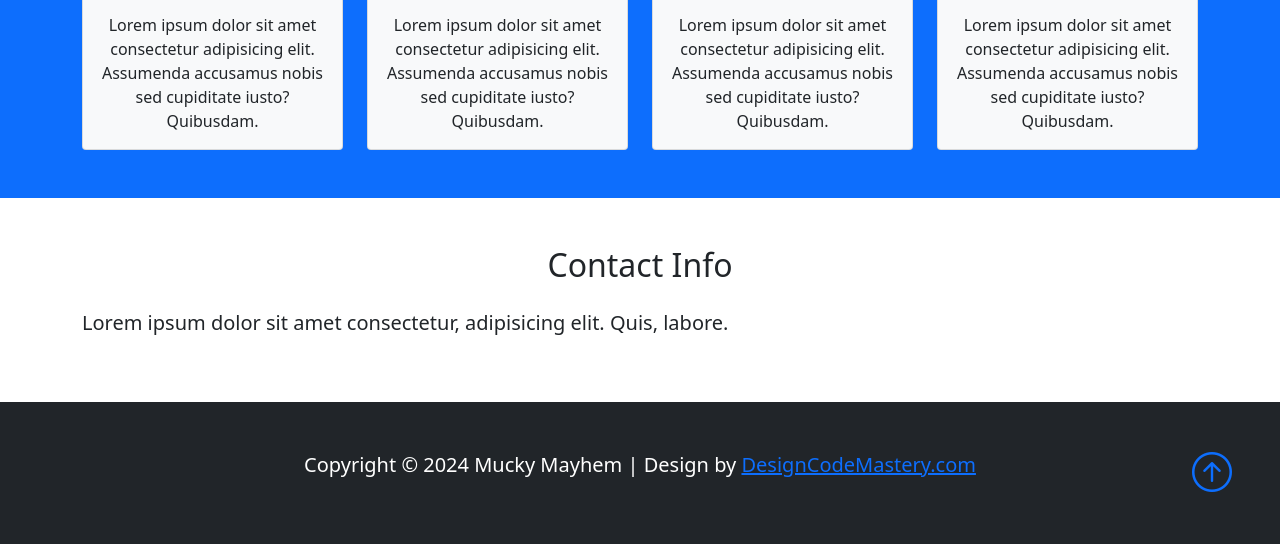
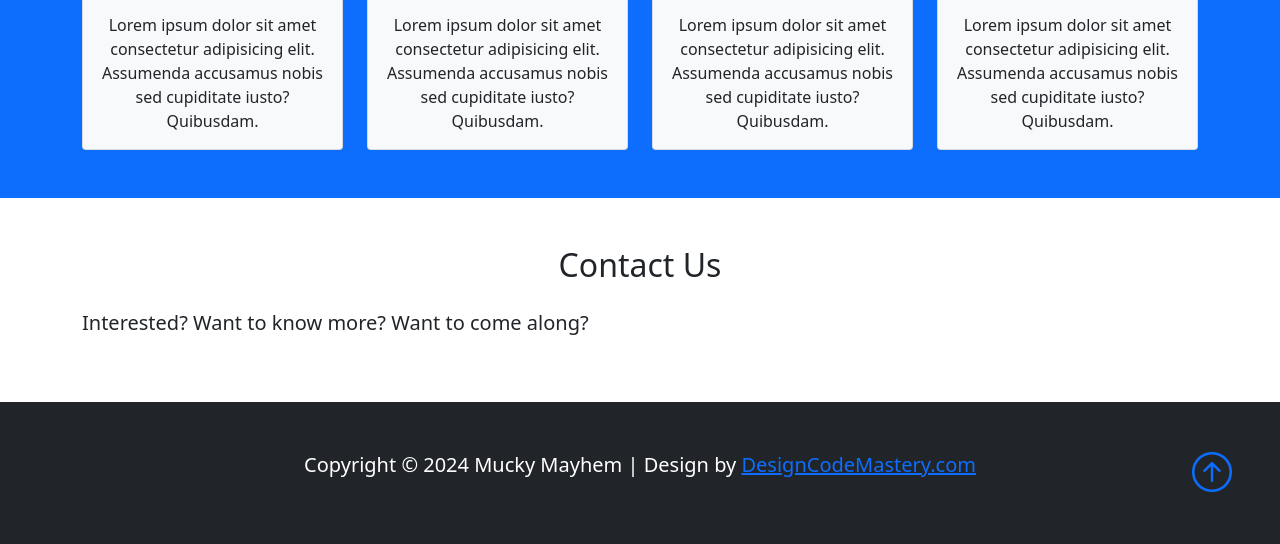
Before and after one commit to the-muckies/the-muckies.github.io, a plain HTML site: page index.html in a window 1280 px wide. Shown: the part 4399-4943 px from the top of the page. Drawn offline with nearby package versions, Linux system fonts and the light colour scheme.

Commit message:
Updated Contact Section

```diff
--- a/index.html
+++ b/index.html
@@ -446,8 +446,8 @@
       <div class="container">
         <div class="row g-4">
           <div class="col-md">
-            <h2 class="text-center mb-4">Contact Info</h2>
-            <p class="lead">Lorem ipsum dolor sit amet consectetur, adipisicing elit. Quis, labore.</p>
+            <h2 class="text-center mb-4">Contact Us</h2>
+            <p class="lead">Interested? Want to know more? Want to come along?</p>
             </ul>
           </div>
         </div>
```
